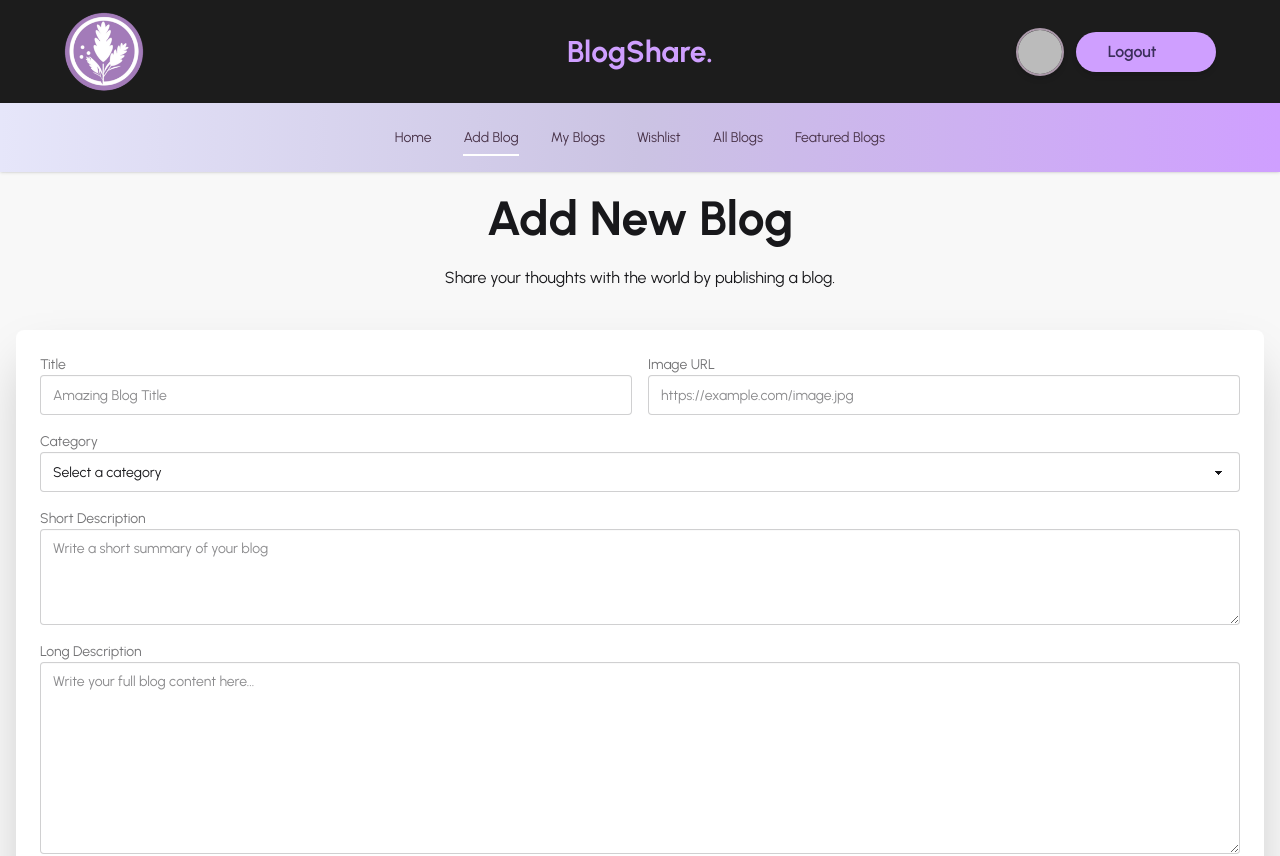
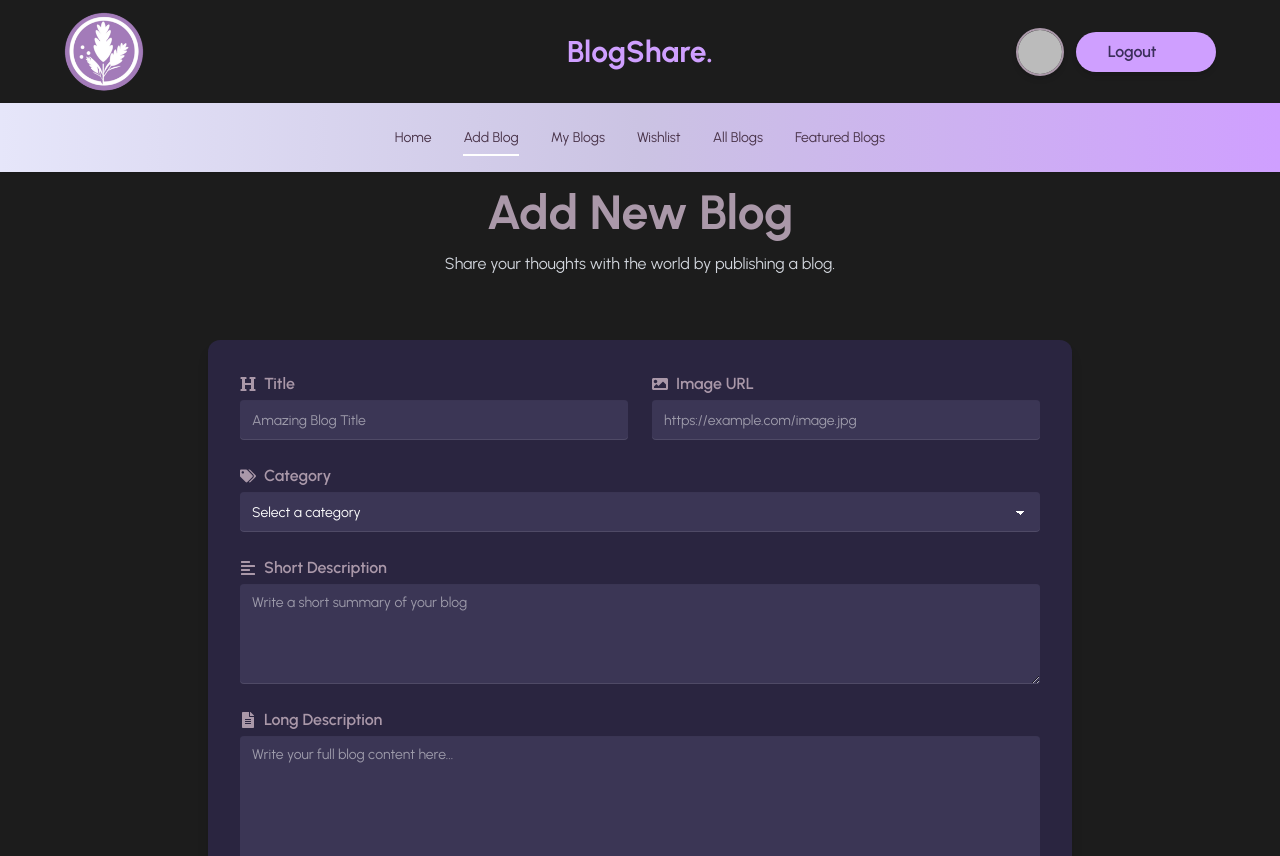
Before and after one commit to Rafi024124/Blog-Share-Client, a React (Vite) app: page /addBlogs in a window 1280 px wide. Shown: the top 856 px of the page. Built offline with nearby package versions, Linux system fonts and the light colour scheme; no server answers; sample sign-in values are in the browser's storage.

Commit message:
updating

```diff
--- a/package.json
+++ b/package.json
@@ -21,6 +21,7 @@
     "lucide-react": "^0.513.0",
     "react": "^19.1.0",
     "react-dom": "^19.1.0",
+    "react-icons": "^5.5.0",
     "react-markdown": "^10.1.0",
     "react-router-dom": "^7.6.2",
     "react-type-animation": "^3.2.0",
--- a/src/pages/addBlogs/AddBlogs.jsx
+++ b/src/pages/addBlogs/AddBlogs.jsx
@@ -1,14 +1,12 @@
 import { useContext, useState } from "react";
-// import { useNavigate } from "react-router-dom";
+import { FaHeading, FaImage, FaTags, FaAlignLeft, FaFileAlt } from "react-icons/fa";
 import Swal from "sweetalert2";
 
 import { AuthContext } from "../../providers/AuthProvider";
 import axios from "axios";
 
 const AddBlogs = () => {
-  // const navigate = useNavigate();
   const { user } = useContext(AuthContext);
-
   const [imageURL, setImageURL] = useState("");
 
   const handleAddBlog = (e) => {
@@ -19,10 +17,10 @@ const AddBlogs = () => {
     blogData.author = user?.displayName || "Anonymous";
     blogData.email = user?.email || "unknown";
 
-    axios.post(`http://localhost:3000/blogs`,blogData,{
-       withCredentials: true
+    axios
+      .post(`http://localhost:3000/blogs`, blogData, {
+        withCredentials: true,
       })
-
       .then((res) => {
         if (res.data.insertedId) {
           Swal.fire({
@@ -31,40 +29,51 @@ const AddBlogs = () => {
             timer: 1500,
             showConfirmButton: false,
           });
-          // navigate("/myBlogs");
+          e.target.reset();
+          setImageURL("");
         }
       });
   };
 
+  const labelClass = "flex items-center gap-2 text-[#AA98A9] font-semibold mb-1";
+
   return (
-    <div className="hero bg-base-200 min-h-screen">
-      <div className="hero-content flex-col w-full">
-        <div className="text-center w-full">
-          <h1 className="text-5xl font-bold">Add New Blog</h1>
-          <p className="py-6">Share your thoughts with the world by publishing a blog.</p>
+    <div className="hero min-h-screen bg-[#1C1C1C] px-4">
+      <div className="hero-content flex-col w-full max-w-4xl">
+        <div className="text-center w-full mb-8">
+          <h1 className="text-5xl font-bold text-[#AA98A9]">Add New Blog</h1>
+          <p className="py-4 text-gray-300 max-w-xl mx-auto">
+            Share your thoughts with the world by publishing a blog.
+          </p>
         </div>
 
-        <div className="card bg-base-100 w-full shadow-2xl">
-          <div className="card-body w-full">
-            <form onSubmit={handleAddBlog} className="space-y-4">
+        <div className="card bg-[#2A2540] rounded-xl w-full shadow-lg p-8">
+          <form onSubmit={handleAddBlog} className="space-y-6">
             {/* Title + Image */}
-              <div className="grid grid-cols-1 md:grid-cols-2 gap-4">
+            <div className="grid grid-cols-1 md:grid-cols-2 gap-6">
               <div>
-                  <label className="label">Title</label>
+                <label className={labelClass}>
+                  <FaHeading />
+                  Title
+                </label>
                 <input
                   name="title"
                   type="text"
-                    className="input input-bordered w-full"
+                  className="input input-bordered w-full bg-[#3B3655] text-white border-none focus:ring-2 focus:ring-purple-500"
                   placeholder="Amazing Blog Title"
                   required
                 />
               </div>
+
               <div>
-                  <label className="label">Image URL</label>
+                <label className={labelClass}>
+                  <FaImage />
+                  Image URL
+                </label>
                 <input
                   name="image"
-                    type="text"
-                    className="input input-bordered w-full"
+                  type="url"
+                  className="input input-bordered w-full bg-[#3B3655] text-white border-none focus:ring-2 focus:ring-purple-500"
                   placeholder="https://example.com/image.jpg"
                   required
                   onChange={(e) => setImageURL(e.target.value)}
@@ -74,7 +83,7 @@ const AddBlogs = () => {
                     src={imageURL}
                     alt="Preview"
                     loading="lazy"
-                      className="mt-2 max-h-48 rounded shadow"
+                    className="mt-3 max-h-40 rounded-lg shadow-lg object-cover"
                     onError={() => setImageURL("")}
                   />
                 )}
@@ -83,8 +92,15 @@ const AddBlogs = () => {
 
             {/* Category */}
             <div>
-                <label className="label">Category</label>
-                <select name="category" className="select select-bordered w-full" required>
+              <label className={labelClass}>
+                <FaTags />
+                Category
+              </label>
+              <select
+                name="category"
+                className="select select-bordered w-full bg-[#3B3655] text-white border-none focus:ring-2 focus:ring-purple-500"
+                required
+              >
                 <option value="">Select a category</option>
                 <option value="Technology">Technology</option>
                 <option value="Travel">Travel</option>
@@ -99,29 +115,41 @@ const AddBlogs = () => {
 
             {/* Short Description */}
             <div>
-                <label className="label">Short Description</label>
+              <label className={labelClass}>
+                <FaAlignLeft />
+                Short Description
+              </label>
               <textarea
                 name="shortDescription"
-                  className="textarea textarea-bordered w-full h-24"
+                className="textarea textarea-bordered w-full bg-[#3B3655] text-white border-none focus:ring-2 focus:ring-purple-500"
                 placeholder="Write a short summary of your blog"
                 required
+                style={{ height: "100px" }}
               ></textarea>
             </div>
 
             {/* Long Description */}
             <div>
-                <label className="label">Long Description</label>
+              <label className={labelClass}>
+                <FaFileAlt />
+                Long Description
+              </label>
               <textarea
                 name="longDescription"
-                  className="textarea textarea-bordered w-full h-48"
+                className="textarea textarea-bordered w-full bg-[#3B3655] text-white border-none focus:ring-2 focus:ring-purple-500"
                 placeholder="Write your full blog content here..."
                 required
+                style={{ height: "180px" }}
               ></textarea>
             </div>
 
-              <button className="btn btn-neutral mt-4 w-full">Post Blog</button>
+            <button
+              type="submit"
+              className="btn w-full bg-gradient-to-r from-[#5F4D7A] to-[#8B74A4] hover:from-[#8B74A4] hover:to-[#A58BBE] text-white font-bold text-lg transition-all duration-300"
+            >
+              Post Blog
+            </button>
           </form>
-          </div>
         </div>
       </div>
     </div>
--- a/src/pages/myBlogs/MyBlogs.jsx
+++ b/src/pages/myBlogs/MyBlogs.jsx
@@ -51,19 +51,23 @@ const MyBlogs = () => {
     navigate(`/updateBlog/${id}`);
   };
 
+  const handleDetails = (id) => {
+    navigate(`/blogDetails/${id}`);
+  };
+
   if (!blogs.length) {
     return (
-      <div className="min-h-screen flex items-center justify-center" style={{ backgroundColor: "#1C1C1C" }}>
+      <div
+        className="min-h-screen flex items-center justify-center"
+        style={{ backgroundColor: "#1C1C1C" }}
+      >
         <p className="text-gray-400 text-xl">You have no blogs yet.</p>
       </div>
     );
   }
 
   return (
-    <section
-      className="min-h-screen p-8"
-      style={{ backgroundColor: "#1C1C1C" }}
-    >
+    <section className="min-h-screen p-8" style={{ backgroundColor: "#1C1C1C" }}>
       <h2 className="text-3xl font-bold mb-8 text-center text-[#AA98A9]">
         My Blogs
       </h2>
@@ -72,12 +76,13 @@ const MyBlogs = () => {
         {blogs.map((blog) => (
           <div
             key={blog._id}
+             style={{
+        background:
+          "linear-gradient(135deg, rgba(203,195,227,0.99), rgba(170,152,169,0.85))",
+        border: "1.5px solid rgba(170, 152, 169, 0.5)",
+      }}
             className="card card-compact rounded-xl shadow-lg transition-transform hover:scale-[1.03]"
-            style={{
-              backgroundColor: "#CBC3E3",
-              color: "#4B3F69",
-              cursor: "default",
-            }}
+
           >
             <figure>
               <img
@@ -87,7 +92,10 @@ const MyBlogs = () => {
               />
             </figure>
             <div className="card-body">
-              <h3 className="card-title text-xl font-semibold truncate" title={blog.title}>
+              <h3
+                className="card-title text-xl font-semibold truncate"
+                title={blog.title}
+              >
                 {blog.title}
               </h3>
               <p className="line-clamp-3" style={{ color: "#4B3F69" }}>
@@ -96,15 +104,82 @@ const MyBlogs = () => {
 
               <div className="card-actions justify-between mt-4">
                 <button
-                  className="btn btn-sm bg-purple-400 text-white hover:bg-purple-500"
+                    className="btn btn-sm rounded-lg shadow-md"
+                    style={{
+                      background: "linear-gradient(90deg, #5F4D7A, #8B74A4)",
+                      border: "none",
+                      color: "white",
+                      fontWeight: "700",
+                      letterSpacing: "0.5px",
+                      transition: "all 0.3s ease",
+                      boxShadow: "0 3px 6px rgba(95, 77, 122, 0.3)",
+                    }}
+                    onClick={() => handleDetails(blog._id)}
+                    onMouseEnter={(e) => {
+                      e.currentTarget.style.background =
+                        "linear-gradient(90deg, #8B74A4, #A58BBE)";
+                      e.currentTarget.style.boxShadow = "0 6px 15px rgba(155, 129, 185, 0.6)";
+                      e.currentTarget.style.transform = "translateY(-2px)";
+                    }}
+                    onMouseLeave={(e) => {
+                      e.currentTarget.style.background =
+                        "linear-gradient(90deg, #5F4D7A, #8B74A4)";
+                      e.currentTarget.style.boxShadow = "0 3px 6px rgba(95, 77, 122, 0.3)";
+                      e.currentTarget.style.transform = "translateY(0)";
+                    }}
+                  >
+                    Details
+                  </button>
+                <button
+                  className="btn btn-sm rounded-lg shadow-md"
+                    style={{
+                      background: "linear-gradient(90deg, #3A8DFF, #1C6FFF)",
+                      border: "none",
+                      color: "white",
+                      fontWeight: "700",
+                      letterSpacing: "0.5px",
+                      transition: "all 0.3s ease",
+                      boxShadow: "0 3px 6px rgba(95, 77, 122, 0.3)",
+                    }}
                   onClick={() => handleUpdate(blog._id)}
+
+                  onMouseEnter={(e) => {
+  e.currentTarget.style.background = "linear-gradient(90deg, #1C6FFF, #3A8DFF)";
+  e.currentTarget.style.boxShadow = "0 6px 15px rgba(58, 141, 255, 0.7)";
+  e.currentTarget.style.transform = "translateY(-2px)";
+}}
+onMouseLeave={(e) => {
+  e.currentTarget.style.background = "linear-gradient(90deg, #3A8DFF, #1C6FFF)";
+  e.currentTarget.style.boxShadow = "0 3px 6px rgba(28, 111, 255, 0.4)";
+  e.currentTarget.style.transform = "translateY(0)";
+}}
+
                 >
                   Update
                 </button>
+                <button
 
-                <button
-                  className="btn btn-sm bg-red-500 text-white hover:bg-red-600"
+                   className="btn btn-sm rounded-lg shadow-md"
+                    style={{
+                        background: "linear-gradient(90deg, #FF5F5F, #D10000)",
+                      border: "none",
+                      color: "white",
+                      fontWeight: "700",
+                      letterSpacing: "0.5px",
+                      transition: "all 0.3s ease",
+                      boxShadow: "0 3px 6px rgba(95, 77, 122, 0.3)",
+                    }}
                   onClick={() => handleDelete(blog._id)}
+                  onMouseEnter={(e) => {
+  e.currentTarget.style.background = "linear-gradient(90deg, #D10000, #FF5F5F)";
+  e.currentTarget.style.boxShadow = "0 6px 15px rgba(255, 95, 95, 0.7)";
+  e.currentTarget.style.transform = "translateY(-2px)";
+}}
+onMouseLeave={(e) => {
+  e.currentTarget.style.background = "linear-gradient(90deg, #FF5F5F, #D10000)";
+  e.currentTarget.style.boxShadow = "0 3px 6px rgba(209, 0, 0, 0.4)";
+  e.currentTarget.style.transform = "translateY(0)";
+}}
                 >
                   Delete
                 </button>
```
Also changed, not shown: 1 other file (tests, documents, lock files or other folders). Lines whose indentation alone changed are shown as unchanged.
